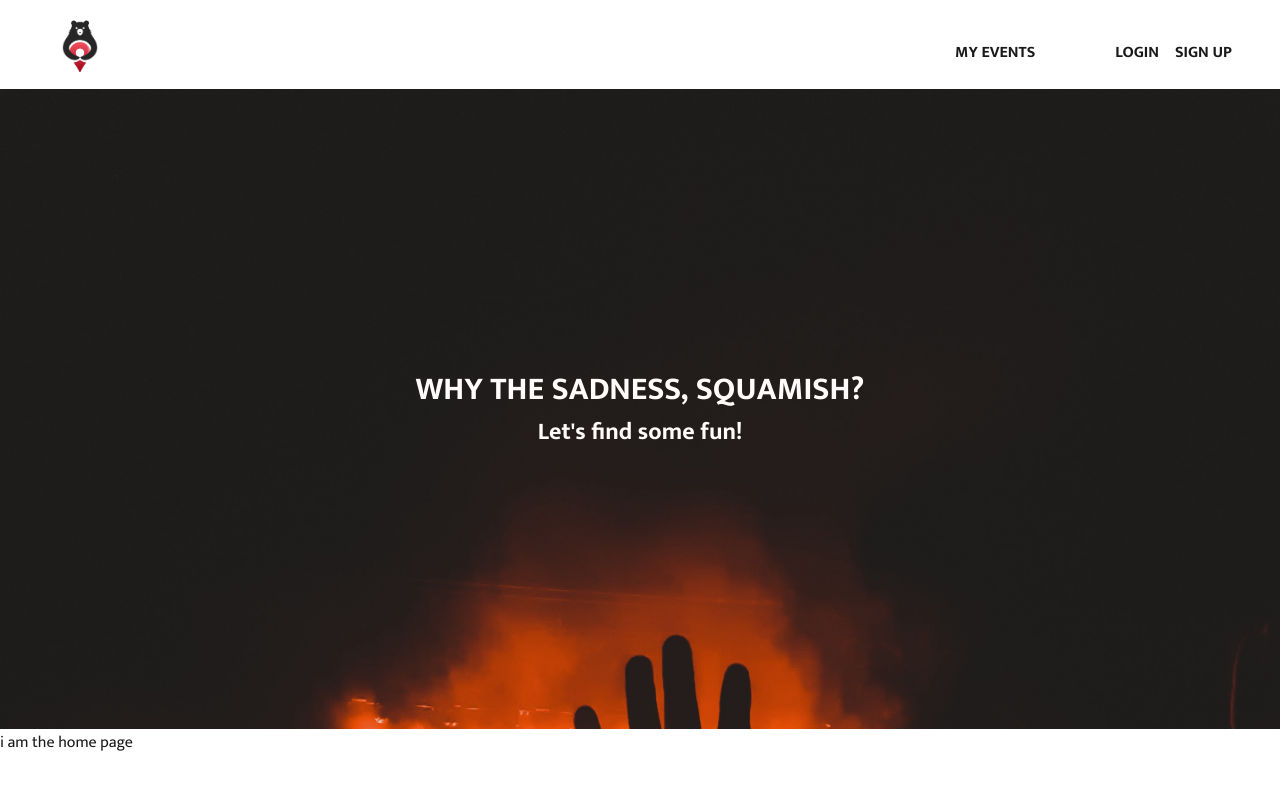
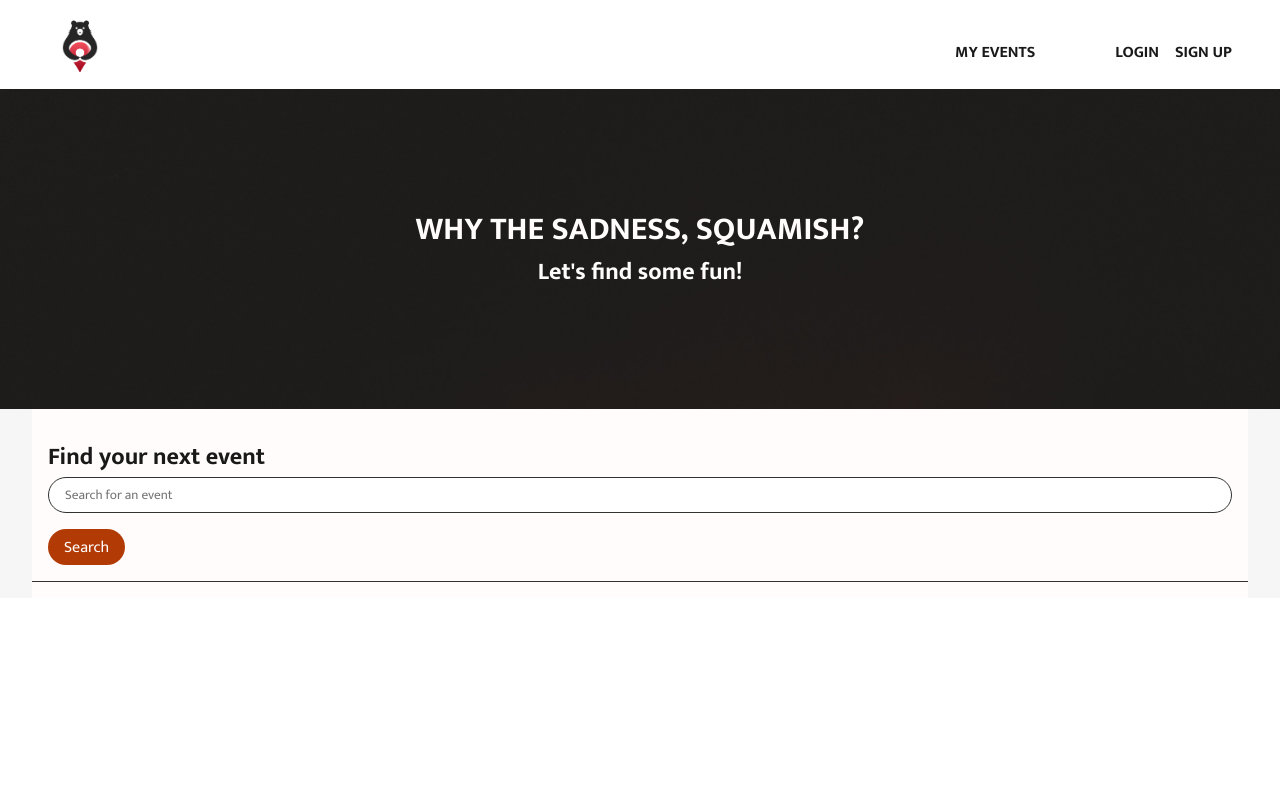
Before and after one commit to FreyaP/squamish-events, a React (Vite) app: page / in a window 1280 px wide. Shown: the top 790 px of the page. Built offline with nearby package versions, Linux system fonts and the light colour scheme.

Commit message:
add search section

```diff
--- a/src/components/Hero/Hero.scss
+++ b/src/components/Hero/Hero.scss
@@ -3,7 +3,7 @@
 .hero {
   background-image: url("../../assets/images/hero3.jpg");
   background-size: cover;
-  height: 80vh;
+  height: 40vh;
   display: flex;
   justify-content: center;
   width: 100%;
--- a/src/pages/HomePage/HomePage.jsx
+++ b/src/pages/HomePage/HomePage.jsx
@@ -1,5 +1,17 @@
 import "./HomePage.scss";
 
 export default function HomePage() {
-  return <p>i am the home page</p>;
+  return (
+    <div className="homepage">
+      <div className="events">
+        <section className="events__filters">
+          <h2 className="events__search">Find your next event</h2>
+          <form>
+            <input type="text" placeholder="Search for an event" />
+            <button className="events__search-button">Search</button>
+          </form>
+        </section>
+      </div>
+    </div>
+  );
 }
--- a/src/pages/HomePage/HomePage.scss
+++ b/src/pages/HomePage/HomePage.scss
@@ -1 +1,20 @@
 @use "../../styles/partials/globals" as *;
+
+.homepage {
+  background-color: $background-light;
+}
+.events {
+  margin: 0 2rem;
+  background-color: $light-primary;
+  padding: 1rem 0;
+  &__filters {
+    padding-bottom: 2rem;
+    border-bottom: 1px solid $background-dark;
+  }
+  &__filters {
+    padding: 1rem;
+  }
+  &__search-button {
+    margin-top: 1rem;
+  }
+}
--- a/src/styles/partials/_colors.scss
+++ b/src/styles/partials/_colors.scss
@@ -1,9 +1,10 @@
 $light-primary: #fffcfb;
 $dark-primary: #191919;
-$accent-primary: #5f0f40;
+$accent-primary: #b23b05;
+$button-hover: #f05a14;
 
 $background-dark: #323232;
-$background-light: #b6bbc4;
+$background-light: #f7f6f6;
 
 $error: #9f041b;
 $confirmed: #429321;
--- a/src/styles/partials/_globals.scss
+++ b/src/styles/partials/_globals.scss
@@ -66,6 +66,15 @@ button,
   width: 100%;
   border-radius: 20px;
   background-color: $accent-primary;
+  border: none;
+  color: $light-primary;
+  font-size: 1rem;
+  transition: all 0.3s ease-in-out;
+
+  &:hover {
+    cursor: pointer;
+    background-color: $button-hover;
+  }
   @include tablet {
     width: fit-content;
   }
@@ -76,6 +85,7 @@ input {
   margin-top: 4px;
   border-radius: 20px;
   width: 100%;
+  border: 1px solid $background-dark;
 }
 .logo {
   width: 4rem;
```
